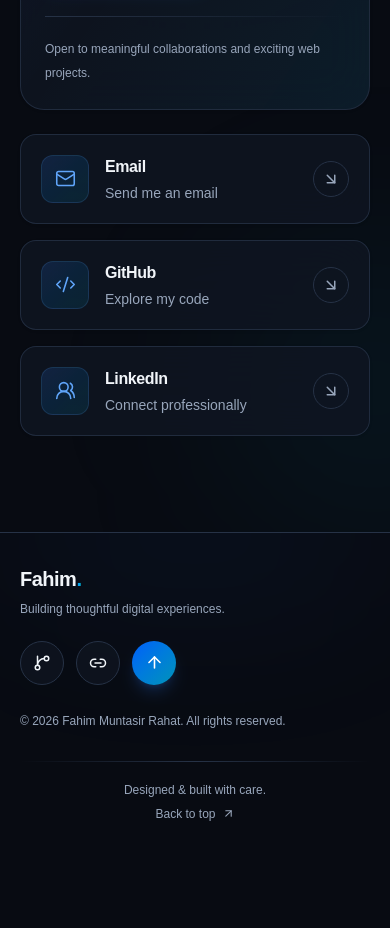
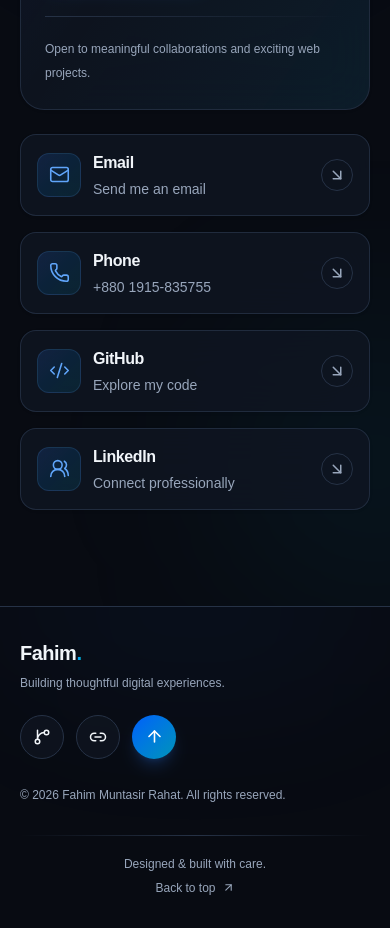
Before and after one commit to fahimrahat58/fahim-portfolio, a Next.js app: page / in a window 390 px wide. Shown: the part 10680-11608 px from the top of the page. Before the commit the page ends 11534 px from the top, so only its background shows below. Built offline with nearby package versions, Linux system fonts and the light colour scheme.

Commit message:
added phone number

```diff
--- a/src/app/components/contact-section.tsx
+++ b/src/app/components/contact-section.tsx
@@ -8,6 +8,7 @@ import {
   UsersRound,
   Mail,
   MessageCircle,
+  Phone,
 } from "lucide-react";
 
 const contactLinks = [
@@ -16,6 +17,12 @@ const contactLinks = [
     value: "Send me an email",
     href: "mailto:fahimrahat58@gmail.com",
     icon: Mail,
+  },
+  {
+    label: "Phone",
+    value: "+880 1915-835755",
+    href: "tel:+8801915835755",
+    icon: Phone,
   },
   {
     label: "GitHub",
@@ -47,8 +54,8 @@ export default function ContactSection() {
       id="contact"
       className="relative isolate overflow-hidden border-t border-border px-5 py-24 sm:px-8 sm:py-28 lg:px-12"
     >
-      {/* Background glow */}
       <div className="pointer-events-none absolute left-1/2 top-1/4 -z-10 h-80 w-80 -translate-x-1/2 rounded-full bg-blue-500/[0.08] blur-[110px]" />
+
       <div className="pointer-events-none absolute -right-32 bottom-0 -z-10 h-72 w-72 rounded-full bg-cyan-500/[0.07] blur-[100px]" />
 
       <div className="relative mx-auto max-w-7xl">
@@ -79,7 +86,6 @@ export default function ContactSection() {
         </motion.div>
 
         <div className="grid gap-6 lg:grid-cols-[1fr_0.8fr] lg:gap-8">
-          {/* Main contact card */}
           <motion.div
             variants={revealUp}
             initial={initial}
@@ -128,17 +134,18 @@ export default function ContactSection() {
             </div>
           </motion.div>
 
-          {/* Contact links */}
           <div className="grid content-start gap-4">
             {contactLinks.map((item, index) => {
               const Icon = item.icon;
+              const isEmail = item.label === "Email";
+              const isPhone = item.label === "Phone";
 
               return (
                 <motion.a
                   key={item.label}
                   href={item.href}
-                  target={item.label === "Email" ? undefined : "_blank"}
-                  rel={item.label === "Email" ? undefined : "noreferrer"}
+                  target={isEmail || isPhone ? undefined : "_blank"}
+                  rel={isEmail || isPhone ? undefined : "noreferrer"}
                   variants={{
                     hidden: { opacity: 0, x: 24 },
                     visible: { opacity: 1, x: 0 },
@@ -152,11 +159,11 @@ export default function ContactSection() {
                     ease: "easeOut",
                   }}
                   whileHover={shouldReduceMotion ? undefined : { x: 4 }}
-                  className="group relative flex items-center gap-4 overflow-hidden rounded-2xl border border-border/80 bg-surface/80 p-5 shadow-sm backdrop-blur-xl transition-all duration-300 hover:border-accent/40 hover:shadow-lg hover:shadow-blue-500/[0.05] sm:p-6"
+                  className="group relative flex min-w-0 items-center gap-3 overflow-hidden rounded-2xl border border-border/80 bg-surface/80 p-4 shadow-sm backdrop-blur-xl transition-all duration-300 hover:border-accent/40 hover:shadow-lg hover:shadow-blue-500/[0.05] sm:gap-4 sm:p-6"
                 >
                   <div className="pointer-events-none absolute inset-0 bg-gradient-to-r from-blue-500/[0.04] to-cyan-500/[0.04] opacity-0 transition-opacity duration-300 group-hover:opacity-100" />
 
-                  <span className="relative flex h-12 w-12 shrink-0 items-center justify-center rounded-xl border border-accent/15 bg-gradient-to-br from-blue-500/15 to-cyan-500/10 text-accent transition-all duration-300 group-hover:scale-105 group-hover:shadow-md group-hover:shadow-blue-500/10">
+                  <span className="relative flex h-11 w-11 shrink-0 items-center justify-center rounded-xl border border-accent/15 bg-gradient-to-br from-blue-500/15 to-cyan-500/10 text-accent transition-all duration-300 group-hover:scale-105 group-hover:shadow-md group-hover:shadow-blue-500/10 sm:h-12 sm:w-12">
                     <Icon size={21} strokeWidth={1.8} />
                   </span>
 
@@ -164,12 +171,12 @@ export default function ContactSection() {
                     <span className="block font-bold tracking-tight">
                       {item.label}
                     </span>
-                    <span className="mt-1 block text-sm text-muted">
+                    <span className="mt-1 block break-words text-sm text-muted">
                       {item.value}
                     </span>
                   </span>
 
-                  <span className="relative flex h-9 w-9 shrink-0 items-center justify-center rounded-full border border-border text-muted transition-all duration-300 group-hover:border-accent/30 group-hover:bg-accent-soft group-hover:text-accent">
+                  <span className="relative flex h-8 w-8 shrink-0 items-center justify-center rounded-full border border-border text-muted transition-all duration-300 group-hover:border-accent/30 group-hover:bg-accent-soft group-hover:text-accent sm:h-9 sm:w-9">
                     <ArrowDownRight
                       size={18}
                       className="transition-transform duration-300 group-hover:-translate-y-0.5 group-hover:translate-x-0.5"
```
